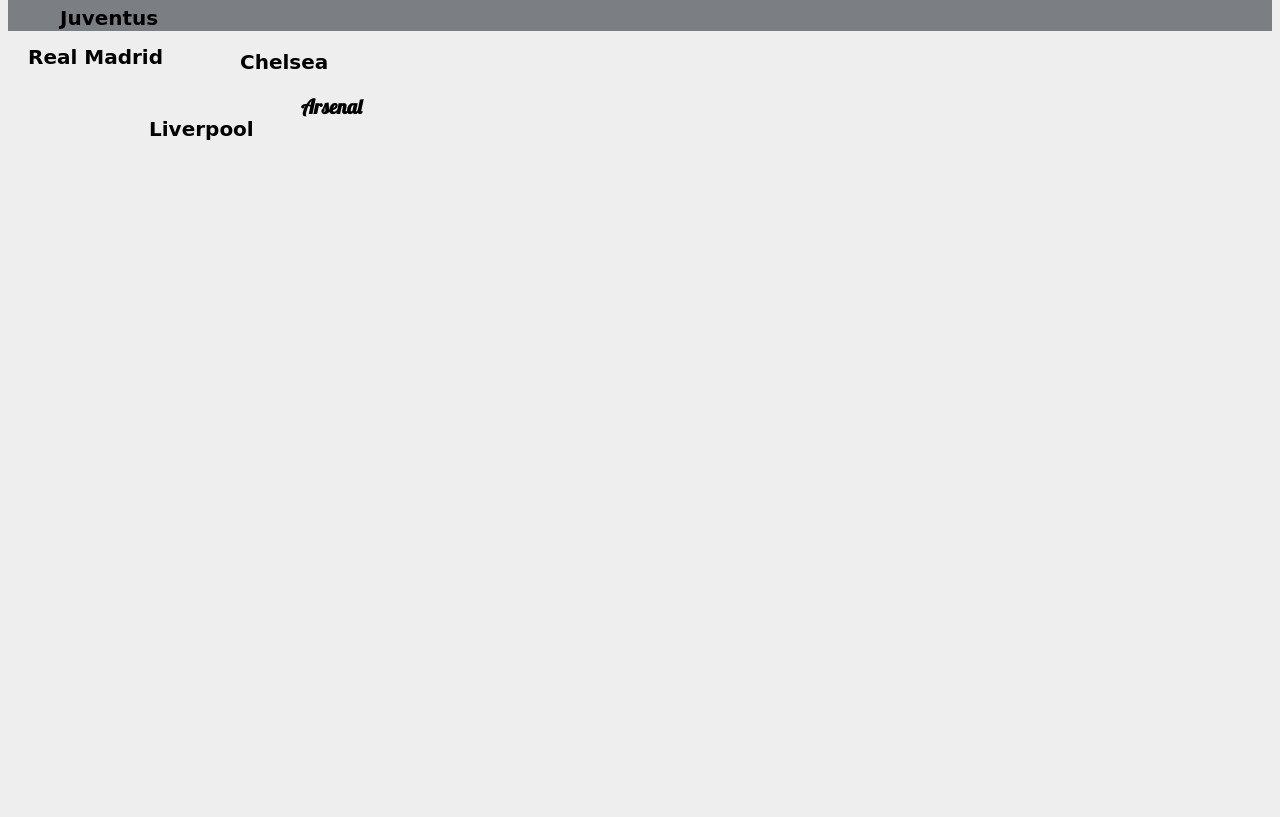
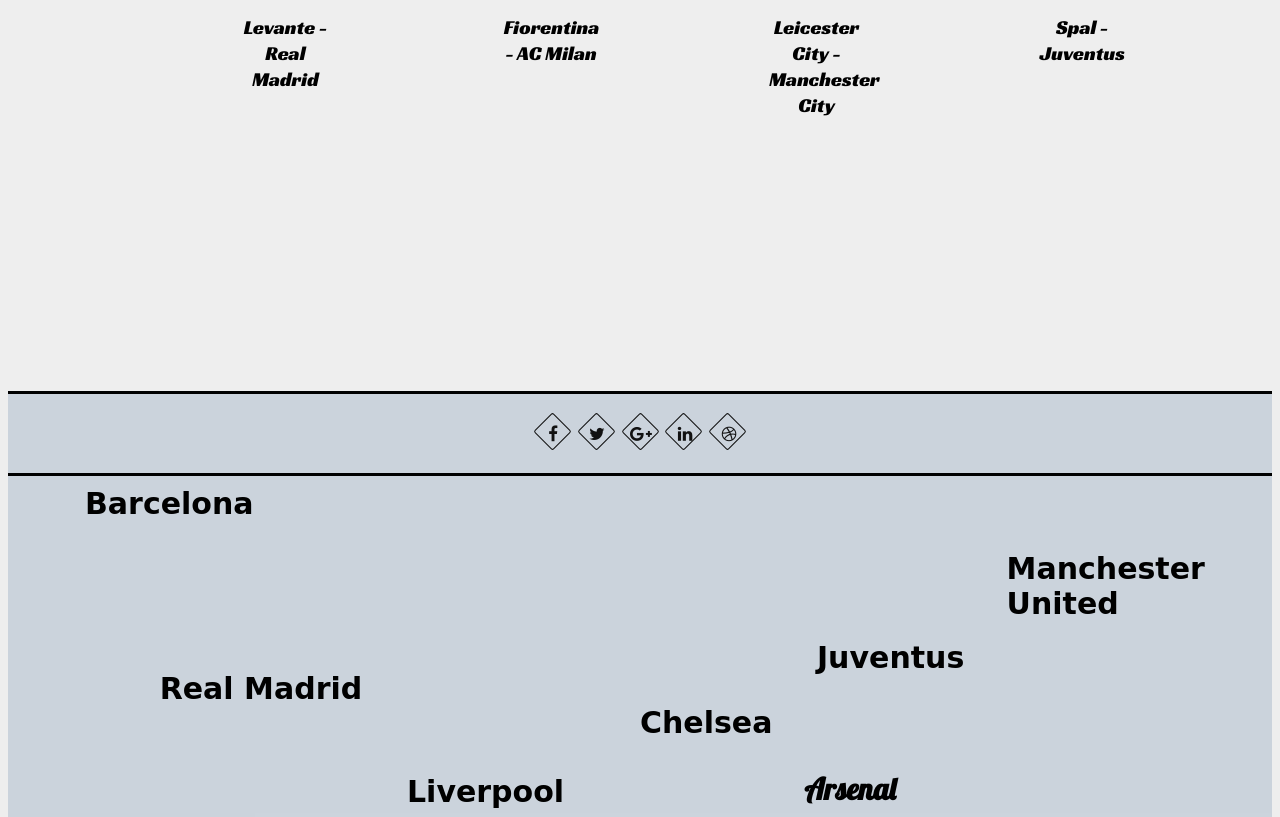
Before and after one commit to shoot-ha/shoot-ha, a Node server app: page / in a window 1280 px wide. Shown: the part 4268-5085 px from the top of the page. Before the commit the page ends 4408 px from the top, so only its background shows below. Run offline with Node 20, Linux system fonts and the light colour scheme; some web fonts are replaced.

Commit message:
raghad-work

```diff
--- a/public/styles/base.css
+++ b/public/styles/base.css
@@ -131,8 +133,8 @@ img#rendImg {
   footer {
     width: 100%;
     background-color: #2c323a96;
-    margin-top: 1000px;
-    height: 201px;
+    /* margin-top: 297px; */
+    height: 340px;
     color: black;
 }
     @import url("//maxcdn.bootstrapcdn.com/font-awesome/4.3.0/css/font-awesome.min.css");
@@ -143,6 +145,8 @@ img#rendImg {
       font-size: 14px;
     text-align: center;
     margin-top: 20%;
+    border-top: solid;
+    border-bottom: solid;
   }
   .footer-social-links a {
     width: 25px;
@@ -209,7 +213,7 @@ img#rendImg {
   margin-left: 23px;
     }
     .team-2 p{
-      font-size: 20px;
+      font-size: 23px;
       font-family: 'Allan', cursive;
       margin-left: 20px;
       margin-top: 50px;
@@ -221,11 +225,11 @@ img#rendImg {
       font-size: 20px;
       font-weight: bolder;
       font-family: 'Peralta', cursive;
-      margin-left: 52px;
+      margin-left: 92px;
       margin-top: -64px;
   }
   .team-4 p {
-    font-size: 20px;
+    font-size: 23px;
     font-weight: bolder;
     font-family: 'Condiment', cursive;
     margin-left: 232px;
@@ -234,33 +238,34 @@ img#rendImg {
       font-size: 20px;
       font-weight: bolder;
       font-family: 'Lobster', cursive;
-      margin-left: 293px;
+      margin-left: 266px;
     }
     .team-6 p{
       font-size: 20px;
       font-weight: bolder;
       font-family: 'New Rocker', cursive;
-      margin-left: 141px;
-      margin-top: -22px;
+      margin-left: 93px;
+      margin-top: -65px;
     }
     .team-7 p{
       font-family: 'Lakki Reddy', cursive;
       font-size: 20px;
       font-weight: bolder;
-      margin-left: 181px;
+      margin-left: 159px;
 
     }
     main img{
-      width: 33.33333%;
+      width: 43.33333%;
       float: left;
       clear: both;
     }
     p.main-description {
-      margin-left: 157px;
+        margin-left: 164px;
         /* margin-top: -3px; */
         padding: 15px;
         font-family: 'Bangers', cursive;
-      padding-top: 65px;
+        padding-top: 2px;
+        letter-spacing: 1px;
     }
   /* slide-show */
   #slides{
@@ -433,8 +441,8 @@ p{
   footer {
     width: 100%;
     background-color: #b4c1d094;
-      margin-top: 1000px;
-      height: 240px;
+    /* margin-top: 1000px; */
+    height: 426px;
 }
     @import url("//maxcdn.bootstrapcdn.com/font-awesome/4.3.0/css/font-awesome.min.css");
 
@@ -508,12 +516,12 @@ p{
     font-family: 'Kavoon', cursive;
     font-weight: bolder;
     margin-left: 77px;
-    margin-top: -50px;
+    margin-top: 10px;
 }
 .team-2 p {
   font-size: 30px;
   font-family: 'Allan', cursive;
-  margin-left: 10%;
+  margin-left: 12%;
   margin-top: 50px;
   font-weight: bolder;
   margin-bottom: 1px;
--- a/views/pages/index.ejs
+++ b/views/pages/index.ejs
@@ -10,10 +10,9 @@
     <%- include ('../layout/header') %>
     </header>
     <main>
-        <img src="/img/9.jpg">
+        <img src="https://images.unsplash.com/photo-1518905332052-b6cfda20ee45?ixlib=rb-1.2.1&ixid=eyJhcHBfaWQiOjEyMDd9&auto=format&fit=crop&w=697&q=80">
         <div>
-            <p class="main-description">So, please put your canvas element and data visualization API to one side just
-                for a short while.</p>
+            <p class="main-description">The site provides you with league tables, video highlights, goal scorers, and other football information.</p>
         </div>
 
 
@@ -30,7 +29,7 @@
         <% teamRender.forEach(result => { %>
         <section id="section">
             <img id="rendImg" src="<%- result.thumbnail %>">
-            <p><%- result.title %></p>
+            <p class="from-render"><%- result.title %></p>
         </section>
         <% }) %>
     </main>
```
Also changed, not shown: other parts of public/styles/base.css (+30 -9 lines). Lines whose indentation alone changed are shown as unchanged.
